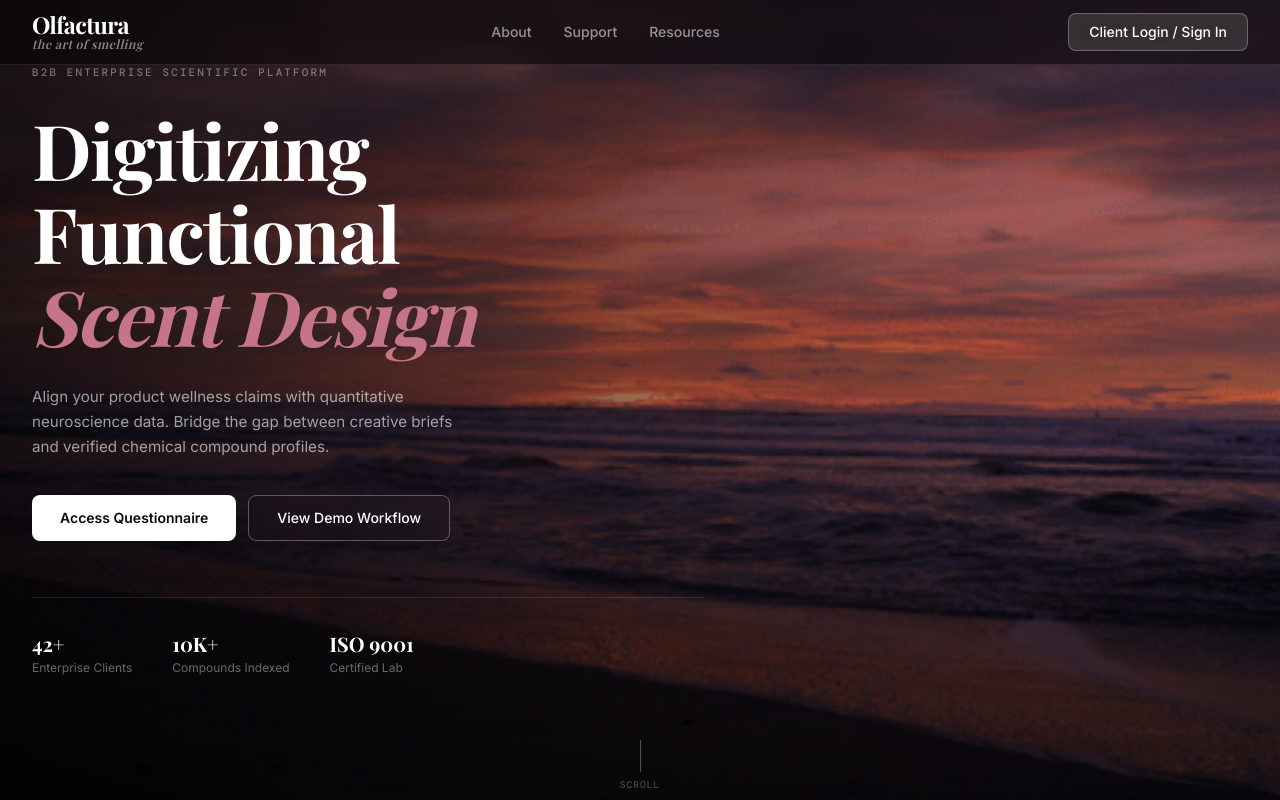
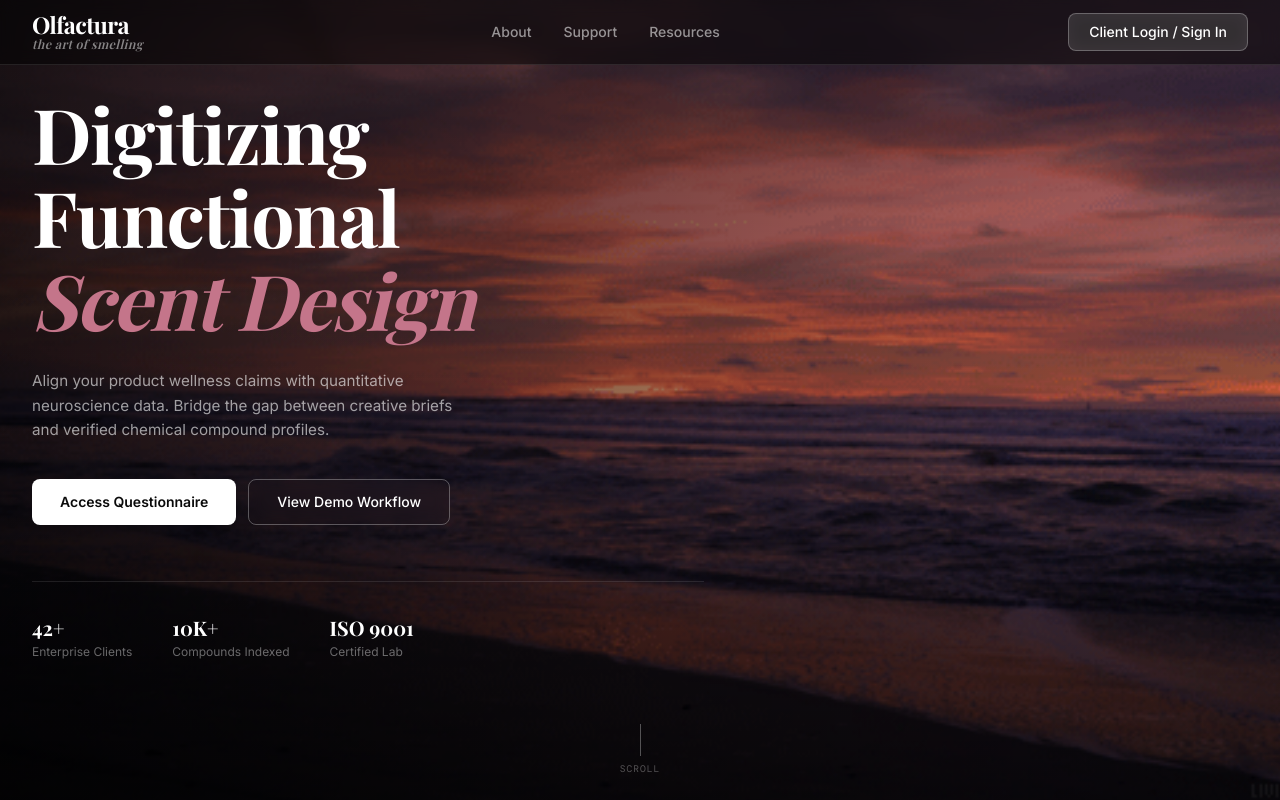
Before and after one commit to sanyaaks/Olfactura--Aromachology-Digital-Simulator-, a React (Vite) app: page / in a window 1280 px wide. Shown: the top 800 px of the page. Built offline with nearby package versions, Linux system fonts and the light colour scheme; a web font is replaced by a local one.

Commit message:
feat: homepage layout change

```diff
--- a/src/app/pages/HomePage.tsx
+++ b/src/app/pages/HomePage.tsx
@@ -43,7 +43,7 @@ export function HomePage({ onLogin, onStartWizard, onNavClick, user, onLogout, n
                 className="text-[0.68rem] font-medium tracking-[0.2em] text-white/40 uppercase mb-7"
                 style={{ fontFamily: "'DM Mono', monospace" }}
               >
-                B2B Enterprise Scientific Platform
+
               </div>
               <h1
                 className="font-bold text-white leading-[1.08] mb-7"
```
